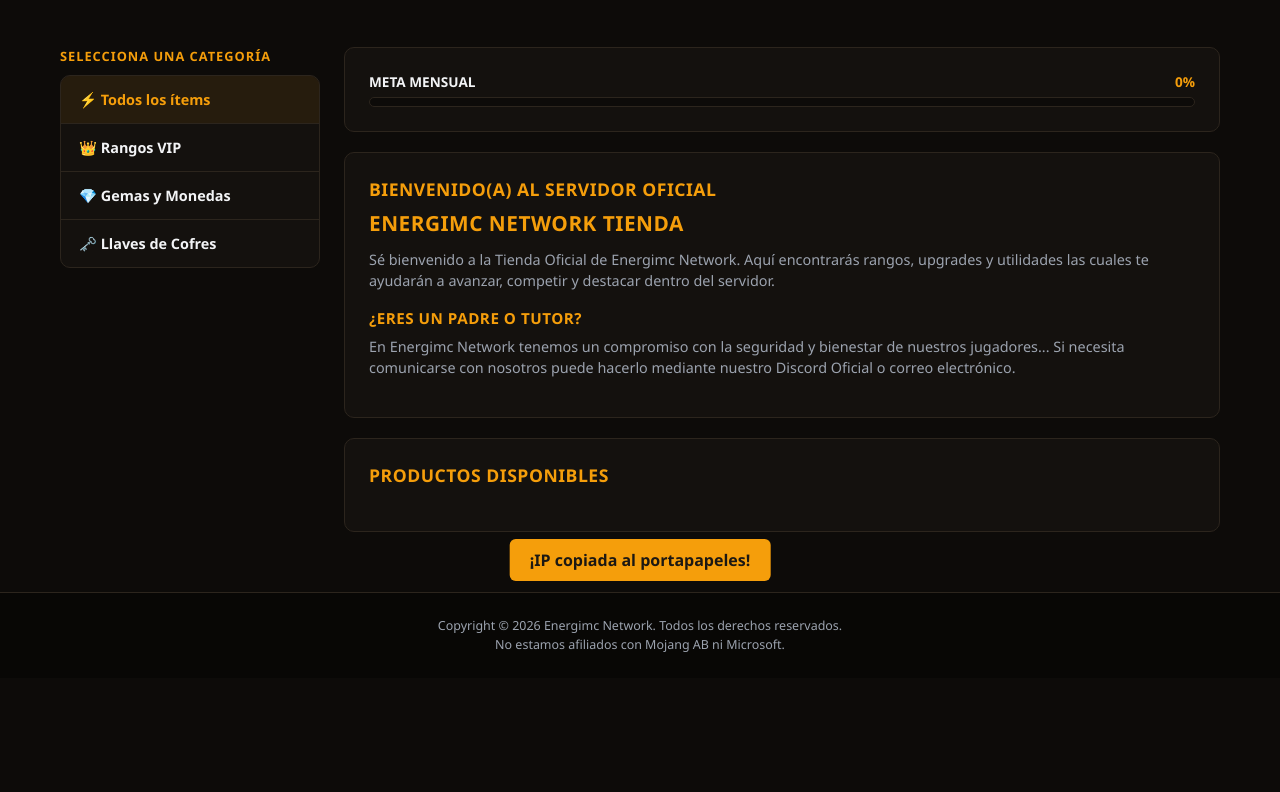
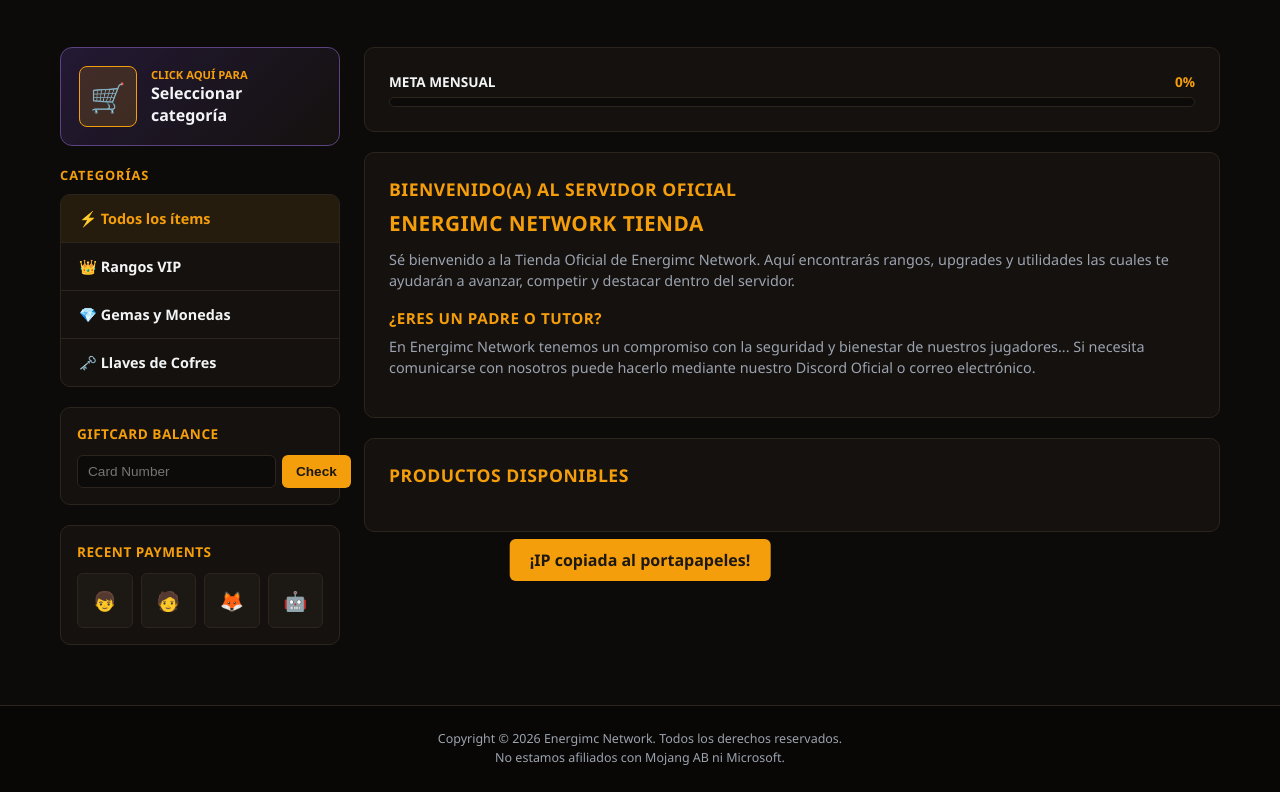
Before and after one commit to wozdv/web, a website: page public/index.html in a window 1280 px wide. Shown: the part 279-1071 px from the top of the page. Before the commit the page ends 957 px from the top, so only its background shows below. Drawn offline with Linux system fonts and the light colour scheme; no server answers.

Commit message:
Enhance sidebar with new styles and modules
Added new sidebar styles and modules for gift card balance and recent payments. Adjusted layout and sidebar dimensions.

```diff
--- a/public/index.html
+++ b/public/index.html
@@ -11,6 +11,8 @@
       --bg-card: #1c1813;
       --gold: #f59e0b;
       --gold-hover: #d97706;
+      --purple-accent: #3b2b52;
+      --purple-border: #5b4280;
       --text: #f3f4f6;
       --text-muted: #9ca3af;
       --border: #2c251d;
@@ -113,7 +115,7 @@
     /* ── Layout Principal (Sidebar + Content) ── */
     .main-layout {
       display: grid;
-      grid-template-columns: 260px 1fr;
+      grid-template-columns: 280px 1fr;
       gap: 24px;
       margin-bottom: 40px;
     }
@@ -121,7 +123,33 @@
       .main-layout { grid-template-columns: 1fr; }
     }
 
-    /* Sidebar */
+    /* Sidebar Modificada estilo referencia */
+    .sidebar-box {
+      background: linear-gradient(135deg, #231934 0%, #14110e 100%);
+      border: 1px solid var(--purple-border);
+      border-radius: 12px;
+      padding: 18px;
+      margin-bottom: 20px;
+      cursor: pointer;
+      display: flex;
+      align-items: center;
+      gap: 14px;
+      transition: transform 0.2s, border-color 0.2s;
+    }
+    .sidebar-box:hover {
+      transform: translateY(-2px);
+      border-color: var(--gold);
+    }
+    .sidebar-box-icon {
+      font-size: 1.8rem;
+      background: rgba(245, 158, 11, 0.15);
+      padding: 10px;
+      border-radius: 8px;
+      border: 1px solid var(--gold);
+    }
+    .sidebar-box-text small { color: var(--gold); font-weight: 700; font-size: 0.7rem; text-transform: uppercase; display: block; }
+    .sidebar-box-text span { font-weight: 800; font-size: 0.95srem; color: var(--text); }
+
     .sidebar-title {
       font-size: 0.8rem;
       font-weight: 800;
@@ -136,7 +164,7 @@
       border: 1px solid var(--border);
       border-radius: 10px;
       overflow: hidden;
-      margin-bottom: 24px;
+      margin-bottom: 20px;
     }
     .cat-item {
       padding: 14px 18px;
@@ -151,6 +179,55 @@
     }
     .cat-item:last-child { border-bottom: none; }
     .cat-item:hover, .cat-item.active { background: rgba(245, 158, 11, 0.08); color: var(--gold); }
+
+    /* Módulos Extra Sidebar (Giftcard & Recent Payments) */
+    .side-module {
+      background: var(--bg-panel);
+      border: 1px solid var(--border);
+      border-radius: 10px;
+      padding: 16px;
+      margin-bottom: 20px;
+    }
+    .side-module h4 {
+      font-size: 0.85rem;
+      color: var(--gold);
+      font-weight: 800;
+      margin-bottom: 12px;
+      text-transform: uppercase;
+      letter-spacing: 0.5px;
+    }
+    .side-input-group {
+      display: flex;
+      gap: 6px;
+    }
+    .side-input-group input {
+      flex: 1;
+      background: var(--bg-body);
+      border: 1px solid var(--border);
+      border-radius: 6px;
+      padding: 8px 10px;
+      color: var(--text);
+      font-size: 0.85rem;
+      outline: none;
+    }
+    .side-input-group input:focus { border-color: var(--gold); }
+
+    .donators-grid {
+      display: grid;
+      grid-template-columns: repeat(4, 1fr);
+      gap: 8px;
+    }
+    .donator-avatar {
+      width: 100%;
+      aspect-ratio: 1;
+      background: var(--bg-card);
+      border: 1px solid var(--border);
+      border-radius: 6px;
+      display: flex;
+      align-items: center;
+      justify-content: center;
+      font-size: 1.2rem;
+    }
 
     /* Content Area */
     .content-panel {
@@ -269,7 +346,6 @@
   <div class="container">
     <!-- Hero / Logo & Acciones Rápidas -->
     <div class="hero-section">
-      <!-- Logotipo oficial con tu imagen subida -->
       <img src="logo.png" alt="Energimc Network Logo" class="hero-logo" />
 
       <div class="quick-actions">
@@ -292,14 +368,43 @@
 
     <!-- Layout Principal -->
     <div class="main-layout">
-      <!-- Sidebar Categorías -->
+      <!-- Sidebar Estilo Referencia (Selector superior + Categorías + Módulos) -->
       <div>
-        <div class="sidebar-title">Selecciona una Categoría</div>
+        <!-- Caja Estilo Referencia (Segunda Imagen) -->
+        <div class="sidebar-box" onclick="document.getElementById('productos').scrollIntoView({behavior: 'smooth'})">
+          <div class="sidebar-box-icon">🛒</div>
+          <div class="sidebar-box-text">
+            <small>Click aquí para</small>
+            <span>Seleccionar categoría</span>
+          </div>
+        </div>
+
+        <div class="sidebar-title">Categorías</div>
         <div class="cat-list" id="categories-container">
           <div class="cat-item active" onclick="filterCategory('all', this)">⚡ Todos los ítems</div>
           <div class="cat-item" onclick="filterCategory('rank', this)">👑 Rangos VIP</div>
           <div class="cat-item" onclick="filterCategory('gems', this)">💎 Gemas y Monedas</div>
           <div class="cat-item" onclick="filterCategory('keys', this)">🗝️ Llaves de Cofres</div>
+        </div>
+
+        <!-- Módulo Giftcard Balance -->
+        <div class="side-module">
+          <h4>Giftcard Balance</h4>
+          <div class="side-input-group">
+            <input type="text" placeholder="Card Number" id="gift-card-input" />
+            <button class="btn" onclick="checkGiftcard()">Check</button>
+          </div>
+        </div>
+
+        <!-- Módulo Recent Payments -->
+        <div class="side-module">
+          <h4>Recent Payments</h4>
+          <div class="donators-grid">
+            <div class="donator-avatar">👦</div>
+            <div class="donator-avatar">🧑</div>
+            <div class="donator-avatar">🦊</div>
+            <div class="donator-avatar">🤖</div>
+          </div>
         </div>
       </div>
 
@@ -323,7 +428,7 @@
         </div>
 
         <!-- Cuadrícula de Productos Dinámicos -->
-        <div class="content-panel">
+        <div class="content-panel" id="productos">
           <h2>PRODUCTOS DISPONIBLES</h2>
           <div class="products-grid" id="products-container">
             <!-- Cargados automáticamente desde /api/products -->
@@ -384,7 +489,6 @@
         allProducts = await prodRes.json();
         renderProducts(allProducts);
 
-        // Cargar script de PayPal dinámicamente
         const script = document.createElement('script');
         script.src = `https://www.paypal.com/sdk/js?client-id=${cfg.clientId}&currency=${currency}`;
         script.onload = setupPayPal;
@@ -504,6 +608,15 @@
       showToast('¡IP copiada al portapapeles!');
     }
 
+    function checkGiftcard() {
+      const code = document.getElementById('gift-card-input').value.trim();
+      if (!code) {
+        showToast('Ingresa un número de tarjeta válido');
+        return;
+      }
+      showToast('Código de tarjeta no válido o expirado');
+    }
+
     function showToast(msg) {
       const t = document.getElementById('toast');
       t.textContent = msg;
```
